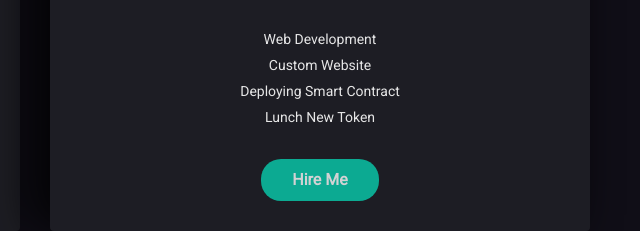
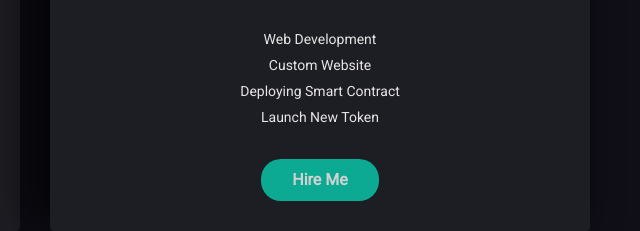
Before and after one commit to robpark04/robpark04.github.io, a plain HTML site: page index.html in a window 1280 px wide. Shown: the part 4799-5030 px from the top of the page, 605-1245 px from the left. Drawn offline with Linux system fonts and the light colour scheme; some packages are replaced by stand-ins of ours.

Commit message:
Update index.html

```diff
--- a/index.html
+++ b/index.html
@@ -608,7 +608,7 @@ presentation frameworks web application frameworks</li>
                                     <li>Web Development</li>
                                     <li>Custom Website</li>
                                     <li>Deploying Smart Contract</li>
-                                    <li>Lunch New Token</li>
+                                    <li>Launch New Token</li>
                                 </ul>
                                 <a href="#" class="btn btn-fill">Hire Me</a>
                             </div>
```
